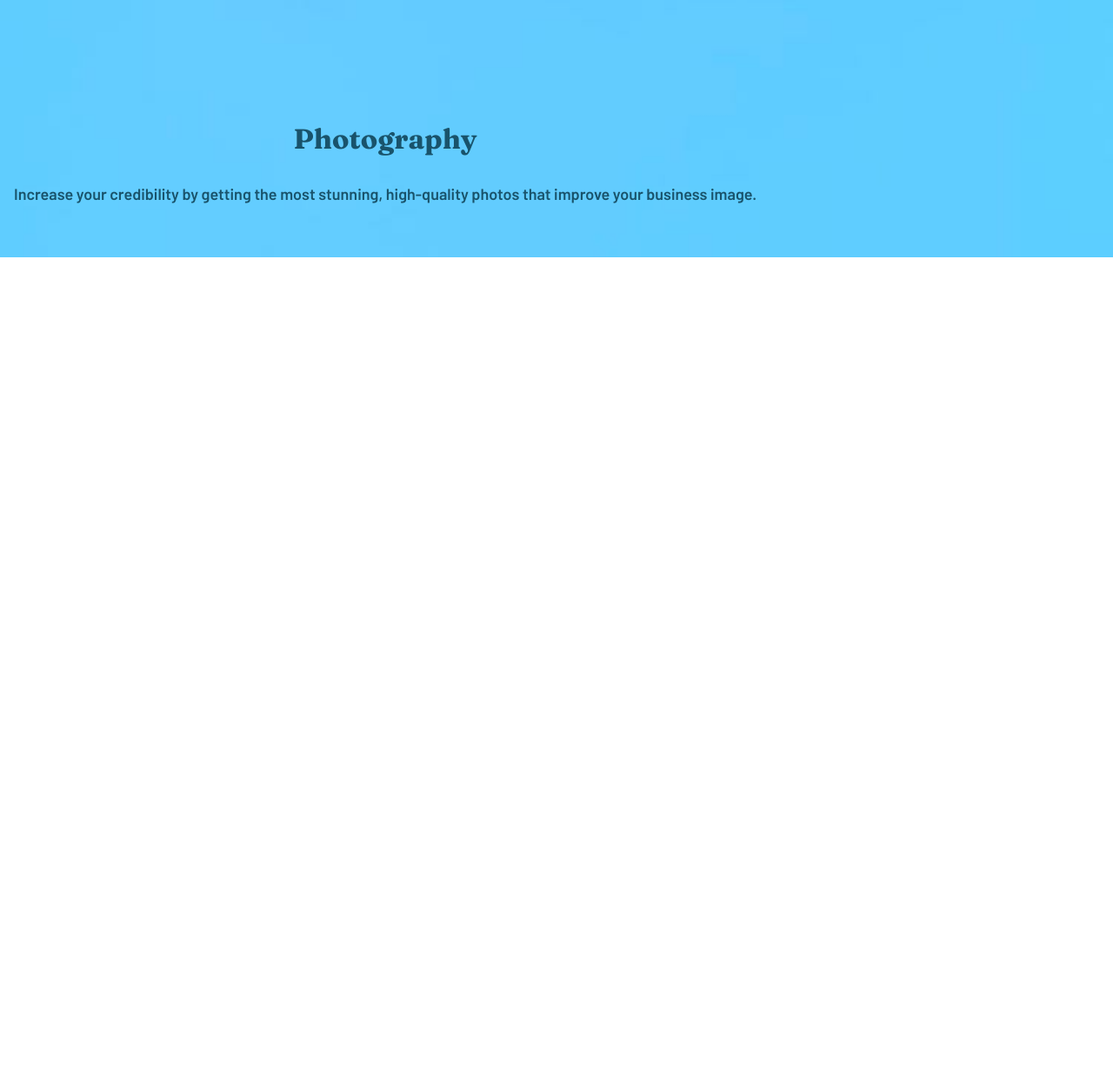
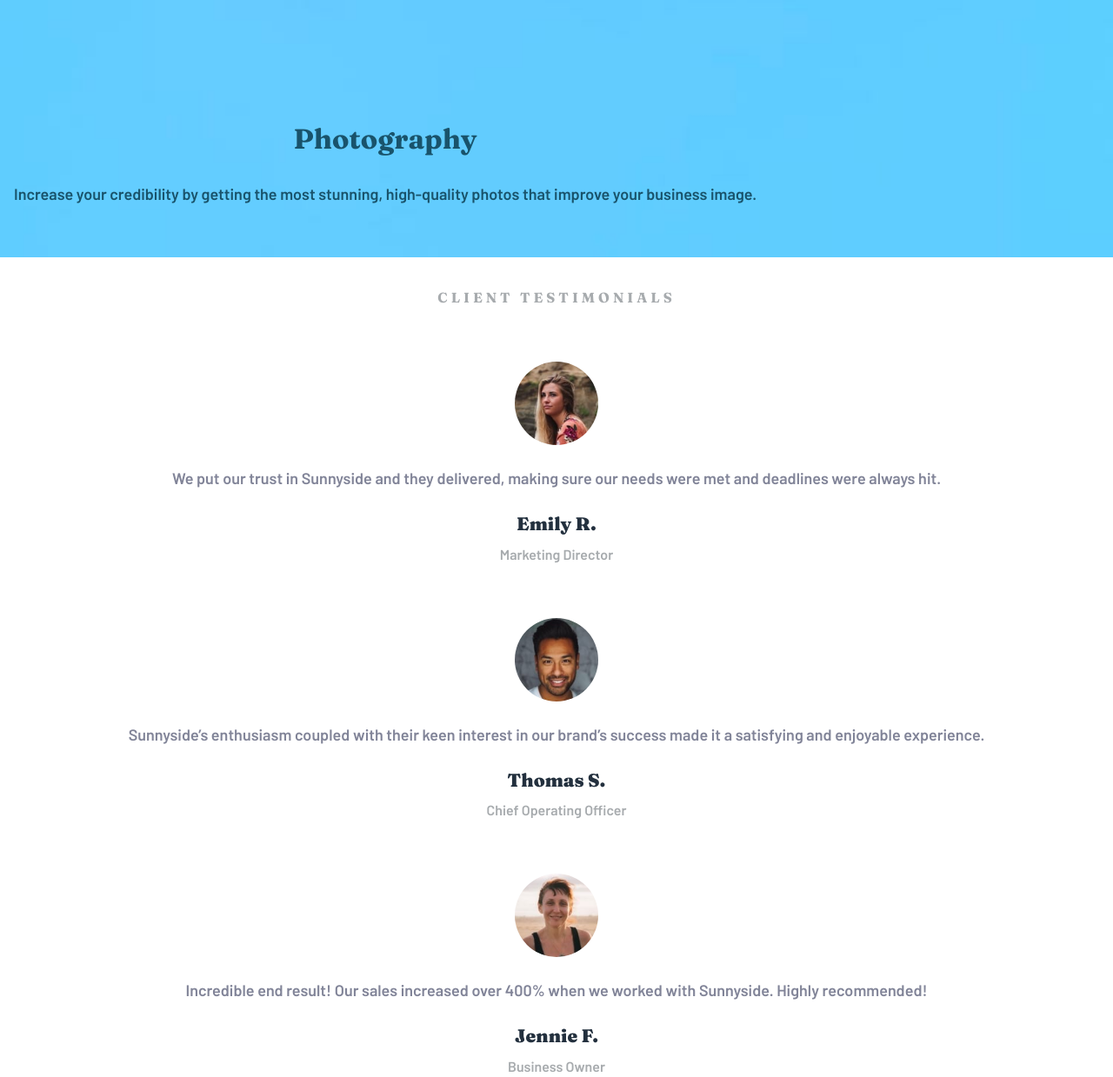
Before and after one commit to nxveeen/sunnyside-landing-page, a website built with Parcel: page index.html in a window 1280 px wide. Shown: the part 7030-8269 px from the top of the page at 87% size. Before the commit the page ends 7330 px from the top, so only its background shows below. Built offline with nearby package versions, Linux system fonts and the light colour scheme.

Commit message:
client testimonials section added

```diff
--- a/index.html
+++ b/index.html
@@ -129,21 +129,53 @@
     </div>
   </section>
 
+  <!-- section 3 testimonials -->
+  <section class="testm">
+    <h1>
+      Client testimonials
+    </h1>
+    <ul class="testimonials">
+      <li class="testimonial">
+        <img src="/src/images/image-emily.jpg" alt="clients">
+        <p>
+          We put our trust in Sunnyside and they delivered, making sure our needs were met and deadlines were always
+          hit.
+        </p>
+        <h3>
+          Emily R.
+          <span>Marketing Director</span>
+        </h3>
+      </li>
+
+      <li class="testimonial">
+        <img src="/src/images/image-thomas.jpg" alt="clients">
+        <p>
+          Sunnyside’s enthusiasm coupled with their keen interest in our brand’s success made it a satisfying and
+          enjoyable
+          experience.
+        </p>
+        <h3>
+          Thomas S.
+          <span>Chief Operating Officer</span>
+        </h3>
+      </li>
+
+      <li class="testimonial">
+        <img src="/src/images/image-jennie.jpg" alt="clients">
+        <p>
+          Incredible end result! Our sales increased over 400% when we worked with Sunnyside. Highly recommended!
+        </p>
+        <h3>
+          Jennie F.
+          <span>Business Owner</span>
+        </h3>
+      </li>
+    </ul>
+  </section>
   <!--
-  Client testimonials
 
-  We put our trust in Sunnyside and they delivered, making sure our needs were met and deadlines were always hit.
-  Emily R.
-  Marketing Director
 
-  Sunnyside’s enthusiasm coupled with their keen interest in our brand’s success made it a satisfying and enjoyable
-  experience.
-  Thomas S.
-  Chief Operating Officer
 
-  Incredible end result! Our sales increased over 400% when we worked with Sunnyside. Highly recommended!
-  Jennie F.
-  Business Owner
 
   About
   Services
--- /dev/null
+++ b/src/sass/_testimonials.scss
@@ -0,0 +1,50 @@
+.testm {
+  padding: 2rem 1rem;
+  width: 100vw;
+
+  h1 {
+    text-align: center;
+    font-family: "Fraunces", serif;
+    text-transform: uppercase;
+    font-size: 1rem;
+    letter-spacing: 4px;
+    color: $grayish-blue;
+  }
+
+  .testimonial {
+    display: flex;
+    flex-direction: column;
+    // justify-content: center;
+    align-items: center;
+    margin: 4rem 0;
+    gap: 1.5rem;
+
+    img {
+      border-radius: 50%;
+      width: 6rem;
+    }
+
+    p {
+      text-align: center;
+      line-height: 1.6;
+      color: $dark-grayish-blue;
+      padding: 0 1rem;
+    }
+
+    h3 {
+      display: flex;
+      flex-direction: column;
+      align-items: center;
+      font-family: "Fraunces", serif;
+      color: $very-dark-desaturated-blue;
+      gap: 0.8rem;
+      font-weight: 900;
+
+      span {
+        font-size: 1rem;
+        color: $grayish-blue;
+        font-family: "Barlow", serif;
+      }
+    }
+  }
+}
--- a/src/sass/main.scss
+++ b/src/sass/main.scss
@@ -3,3 +3,4 @@
 @import "global";
 @import "header";
 @import "sections";
+@import "testimonials";
```
Also changed, not shown: dist/image-emily.f4e62773.jpg (added), dist/image-jennie.6bbf914a.jpg (added), dist/image-thomas.3bc35da4.jpg (added), dist/index.html, dist/index.js, 4 other files.
